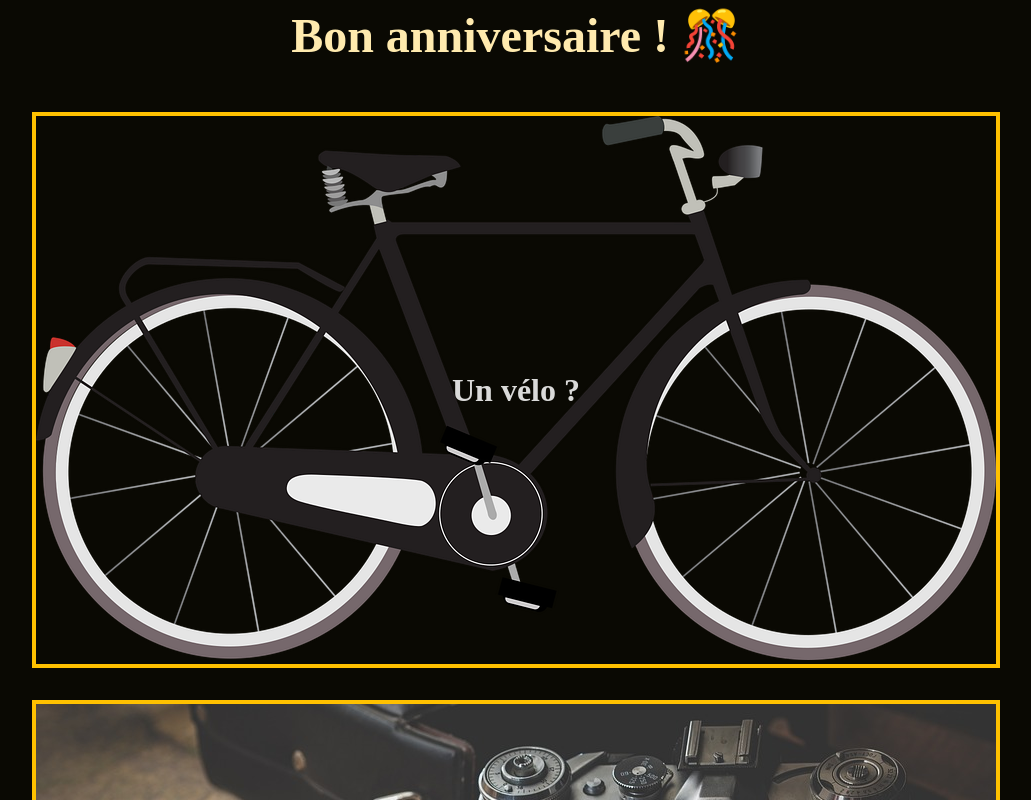
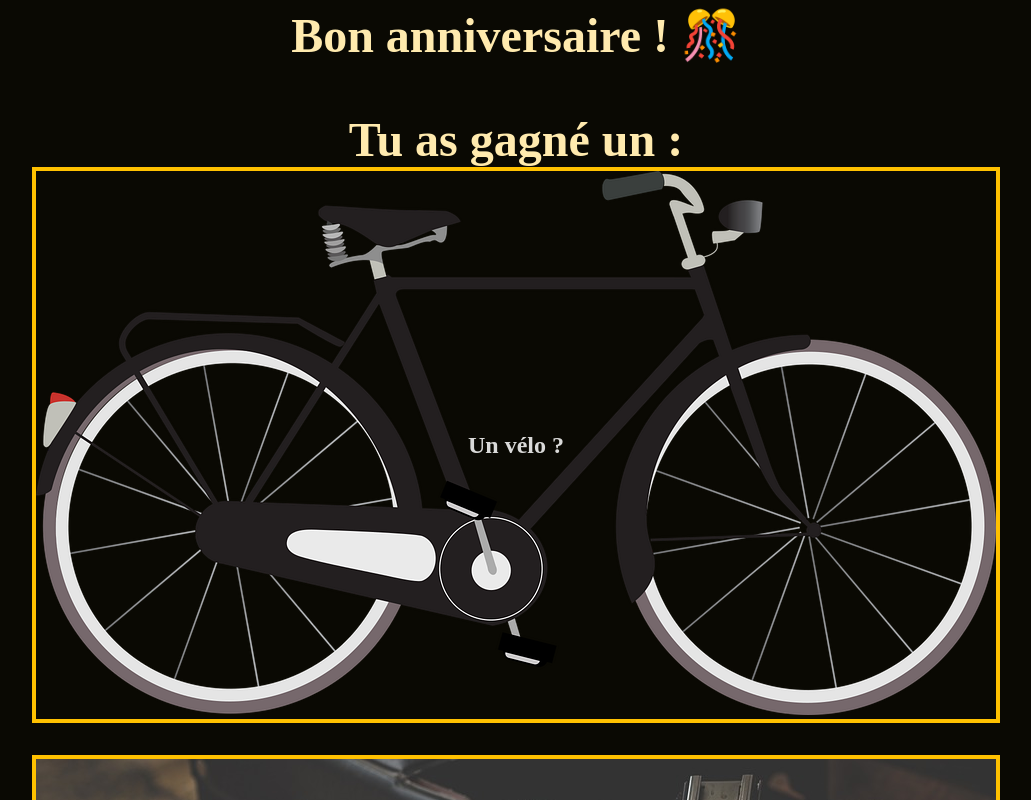
Before and after one commit to Maxime-Belleuvre/Birthday, a plain HTML site: page index.html in a window 1280 px wide. Shown: the top 800 px of the page, without its empty margins (124-1155 px from the left). Drawn offline with Linux system fonts and the light colour scheme.

Commit message:
title page gift

```diff
--- a/index.css
+++ b/index.css
@@ -62,7 +62,7 @@ body{
 .card-title{
  color: var(--white-85);
  z-index: 1;
- font-size: 2rem;
+ font-size: 1.5rem;
  position: absolute;
  top: 50%;
  left: 50%;
--- a/index.html
+++ b/index.html
@@ -11,6 +11,7 @@
     <div class="container" id="container">
 
        <div id="gift">
+            <h1 class="title-map">Tu as gagné un : </h1>
             <div class="card" id="byke">
                 <img src="images/byke.webp" alt="" class="card-img">
                 <h2 class="card-title" id="bykeTxt">Un vélo ?</h2>
```
